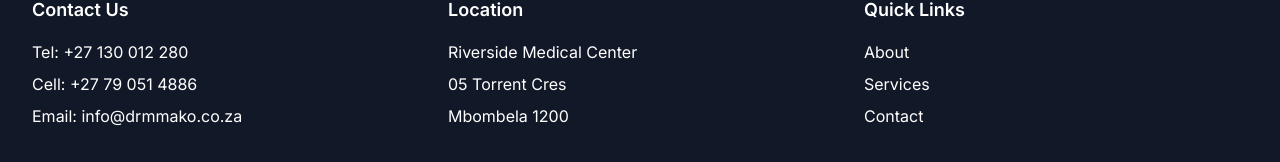
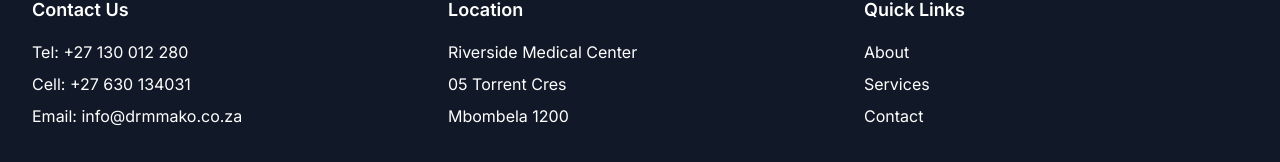
Before and after one commit to sthwalo/DrMmako, a React (Vite) app: page /contact in a window 1280 px wide. Shown: the part 1136-1298 px from the top of the page. Built offline with nearby package versions, Linux system fonts and the light colour scheme.

Commit message:
Footer contact update

```diff
--- a/src/components/Footer.tsx
+++ b/src/components/Footer.tsx
@@ -6,7 +6,7 @@ export function Footer() {
           <div>
             <h3 className="text-lg font-semibold mb-4">Contact Us</h3>
             <p className="mb-2">Tel: +27 130 012 280</p>
-            <p className="mb-2">Cell: +27 79 051 4886</p>
+            <p className="mb-2">Cell: +27 630 134031</p>
             <p className="mb-2">Email: info@drmmako.co.za</p>
           </div>
           <div>
```
